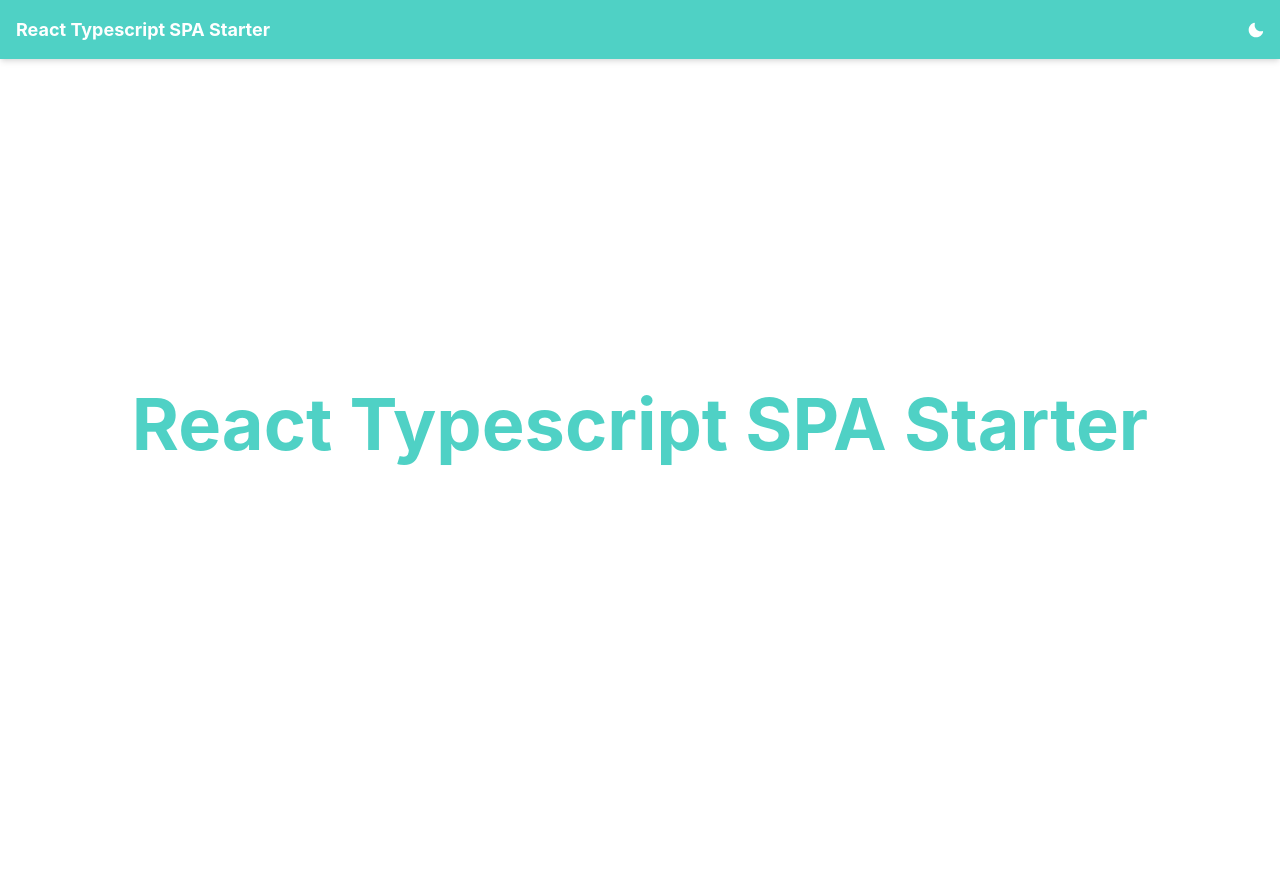
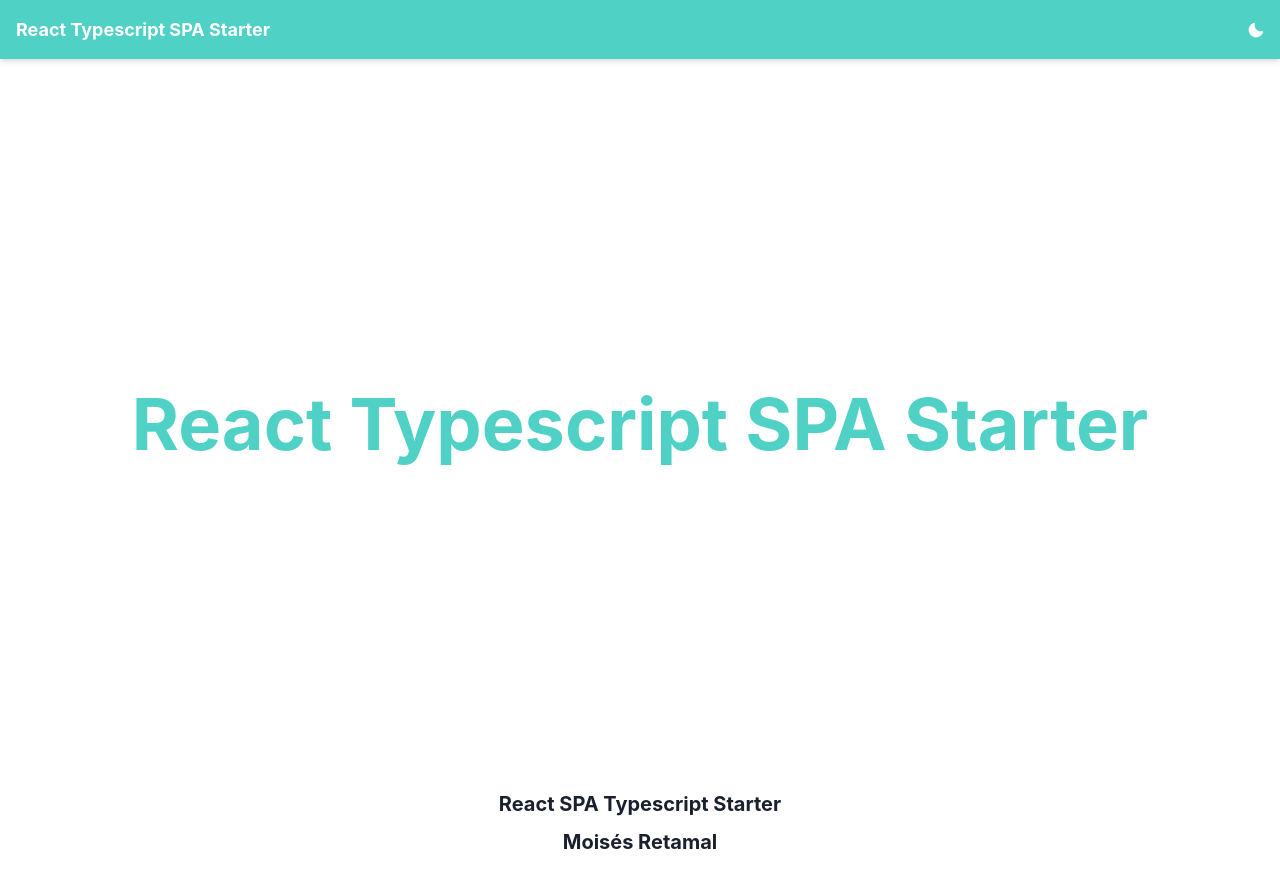
Before and after one commit to meretamal/react-typescript-spa-template, a React (Create React App) app: page / in a window 1280 px wide. Before the commit the page ends 800 px from the top, so only its background shows below. Built offline with nearby package versions, Linux system fonts and the light colour scheme.

Commit message:
feat(layout): add a footer

```diff
--- /dev/null
+++ b/src/components/layout/footer.component.tsx
@@ -0,0 +1,17 @@
+import React from 'react';
+import { Center, Text, Stack } from '@chakra-ui/react';
+
+export default function Footer() {
+  return (
+    <Center p="4">
+      <Stack spacing="2" alignItems="center">
+        <Text fontSize="xl" fontWeight="bold">
+          React SPA Typescript Starter
+        </Text>
+        <Text fontSize="xl" fontWeight="bold">
+          Moisés Retamal
+        </Text>
+      </Stack>
+    </Center>
+  );
+}
--- a/src/router.tsx
+++ b/src/router.tsx
@@ -1,6 +1,7 @@
 import React from 'react';
 import { BrowserRouter, Routes, Route } from 'react-router-dom';
 import HomePage from './pages/home.page';
+import Footer from './components/layout/footer.component';
 import Navbar from './components/layout/navbar.component';
 
 export default function Router() {
@@ -10,6 +11,7 @@ export default function Router() {
       <Routes>
         <Route path="/" element={<HomePage />} />
       </Routes>
+      <Footer />
     </BrowserRouter>
   );
 }
```
